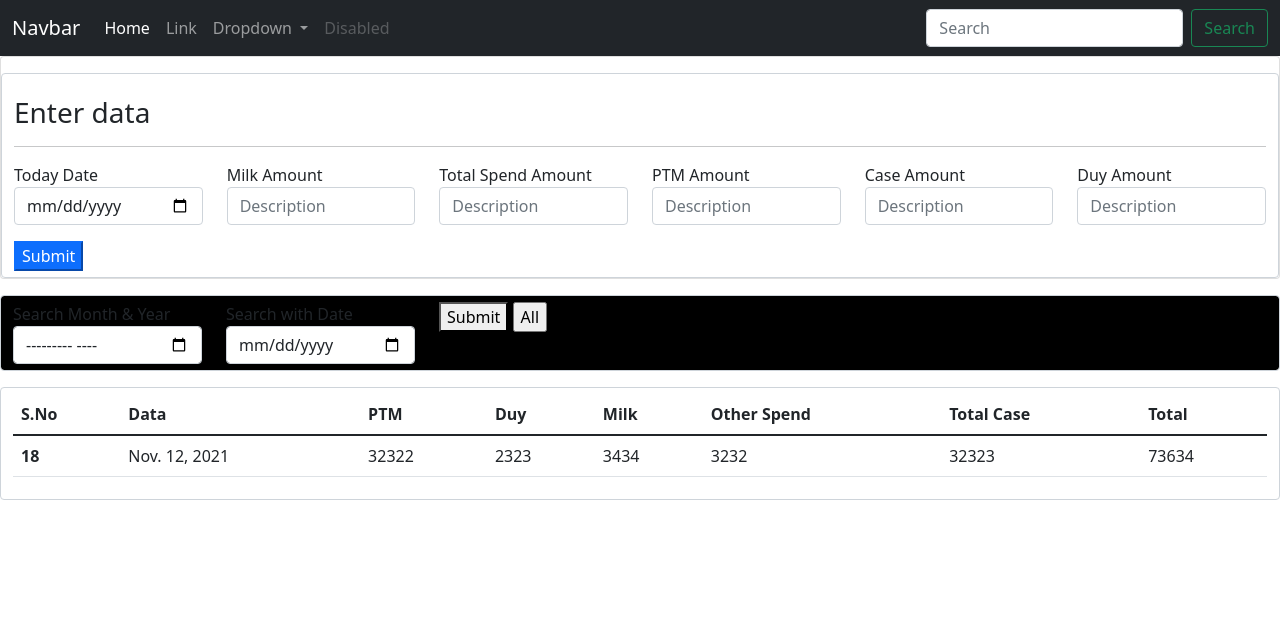
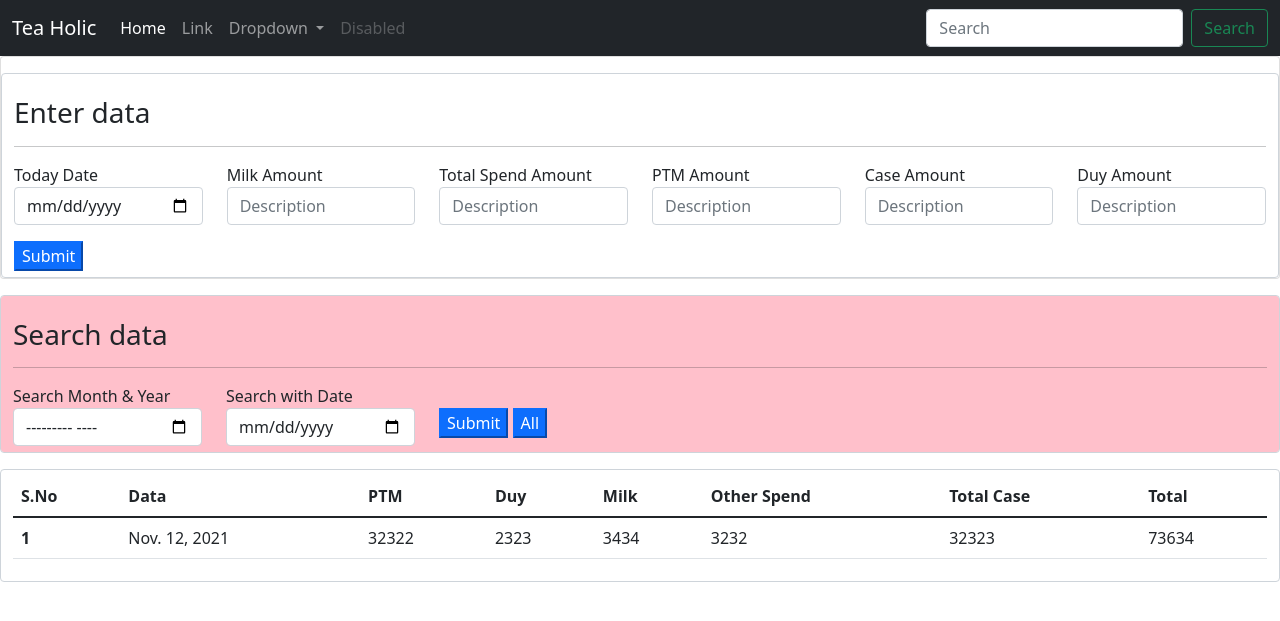
Before and after one commit to Vikaspatidar123/Holic, a Django app: page / in a window 1280 px wide. Shown: the top 621 px of the page. Run offline with Django 3.2, Linux system fonts and the light colour scheme; data comes from the database, SQL or seed files in the repository; both versions use the stored data as it was after the commit.

Commit message:
first commit

```diff
--- a/holic/models.py
+++ b/holic/models.py
@@ -3,7 +3,7 @@ from django.db import models
 # Create your models here.
 
 class Info(models.Model):
-    data=models.CharField(max_length=100,default='')
+    data = models.DateField(auto_now=False)
     Milk=models.CharField(max_length=100,default='')
     PTM =models.CharField(max_length=100,default='')
     Other=models.CharField(max_length=100,default='')
--- a/holic/templates/index.html
+++ b/holic/templates/index.html
@@ -13,7 +13,7 @@
   <body>
     <nav class="navbar navbar-expand-lg navbar-dark bg-dark">
         <div class="container-fluid">
-          <a class="navbar-brand" href="#">Navbar</a>
+          <a class="navbar-brand" href="#">Tea Holic</a>
           <button class="navbar-toggler" type="button" data-bs-toggle="collapse" data-bs-target="#navbarSupportedContent" aria-controls="navbarSupportedContent" aria-expanded="false" aria-label="Toggle navigation">
             <span class="navbar-toggler-icon"></span>
           </button>
@@ -90,9 +90,11 @@
             </form>
             </div>
         </div>
-<div class=" col-md-12 col-sm-12 col-xs-12 mt-3 form-control"  style="background-color: black;">
+<div class=" col-md-12 col-sm-12 col-xs-12 mt-3 form-control"  style="background-color: pink;">
   <form action="search" method="POST">{% csrf_token%}<div class="row">
-
+    <div class="col-md-12 col-sm-12 col-xs-12 mt-3">
+      <h3>Search data  </h3><hr>
+  </div>
   <div class="col-md-2 col-sm-2 col-xs-2">
   <lable>Search Month & Year</lable>
   <input type="month" id="start" class="form-control clickdata" name="month">
@@ -102,13 +104,13 @@
   <input type="date" id="start" class="form-control " name="date">
 </div>
 <div class="col-md-2 col-sm-2 col-xs-2">
-  <button type="submit"> Submit</button>
-  <input type="submit" name='all' value="All">
+  <button type="submit" class="btn-primary mt-4 "> Submit</button>
+  <input type="submit" class="btn-primary"  name='all' value="All">
 </div>
 
       </div></form>
 </div>
-        <div class="col-md-12 col-sm-12 col-xs-12 mt-3 form-control">
+      <div class="col-md-12 col-sm-12 col-xs-12 mt-3 form-control table-responsive">
             <table class="table">
                 <thead>
                   <tr>
@@ -125,7 +127,7 @@
                 <tbody>
                     {% for i in a%}
                   <tr>
-                    <th scope="row">{{i.id}}</th>
+                    <th scope="row">{{forloop.counter}}</th>
                     <td>{{ i.data}}</td>
                     <td>{{i.PTM}}</td>
                     <td>{{i.Duy}}</td>
--- a/holic/views.py
+++ b/holic/views.py
@@ -31,6 +31,14 @@ def Serach(request):
             a=Info.objects.all()
             return render(request,'index.html',{'a':a})
         else:
-            a=Info.objects.filter(data=date)
-            print(month,date)
-            return render(request,'index.html',{'a':a})
+            if date:
+                a=Info.objects.filter(data=date)
+                print(month,date)
+                return render(request,'index.html',{'a':a})
+            else:
+
+                year,month=month.split('-')
+                # month='-'.join(month)
+                print(month)
+                a=Info.objects.filter(data__month=month,data__year=year)
+                return render(request,'index.html',{'a':a})
--- a/requirements.txt
+++ b/requirements.txt
@@ -1,5 +1,5 @@
 asgiref==3.4.1
 Django==3.2.9
+gunicorn
 pytz==2021.3
 sqlparse==0.4.2
-gunicorn-20.1.0
```
Also changed, not shown: db.sqlite3, holic/migrations/0002_alter_info_data.py (added).
